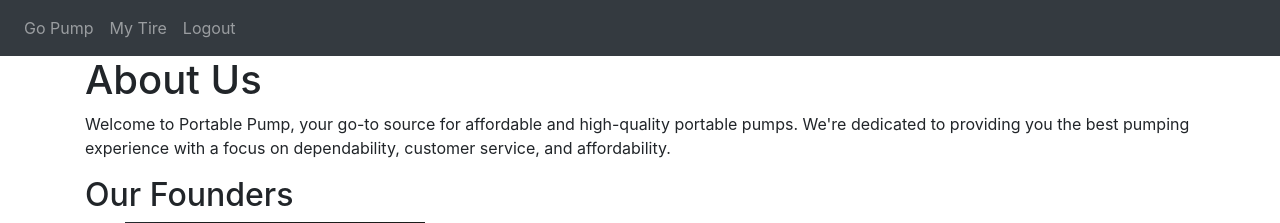
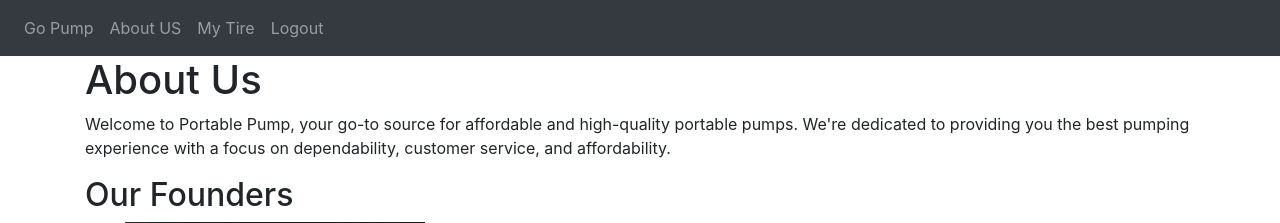
Before and after one commit to Quanij/Go-Pump, a Flask app: page /about-us in a window 1280 px wide. Shown: the top 223 px of the page. Run offline with Flask 3, Linux system fonts and the light colour scheme; a user stored in the database is signed in; some libraries are stand-ins or nearby versions.

Commit message:
add abiut us page to logged in area

```diff
--- a/website/templates/base.html
+++ b/website/templates/base.html
@@ -31,8 +31,10 @@
         <div class="navbar-nav">
           {% if user.is_authenticated %}
           <a class="nav-item nav-link" id="home" href="/">Go Pump</a>
+          <a class="nav-item nav-link" id="aboutUs" href="/about-us" >About US</a>
           <a class="nav-item nav-link" id="myTire" href="/my-tire">My Tire</a>
           <a class="nav-item nav-link" id="logout" href="/logout" >Logout</a>
+
           {% else %}
           <a class="nav-item nav-link" id="home" href="/">Go Pump</a>
           <a class="nav-item nav-link" id="aboutUs" href="/about-us">About US</a>
```
Also changed, not shown: instance/database.db.
